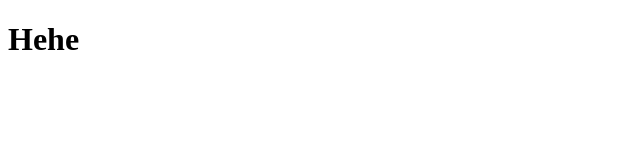
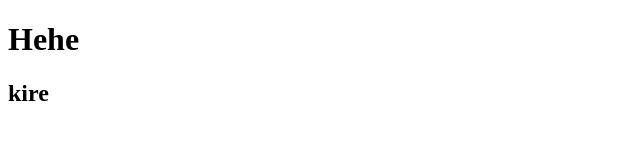
Before and after one commit to TaiefSiddique/Taief, a plain HTML site: page index.html in a window 1280 px wide. Shown: the full height of the page, 0-640 px from the left. Drawn offline with Linux system fonts and the light colour scheme.

Commit message:
First Update

```diff
--- a/index.html
+++ b/index.html
@@ -9,5 +9,6 @@
 </head>
 <body>
     <h1>Hehe</h1>
+    <h2>kire</h2>
 </body>
 </html>
```
